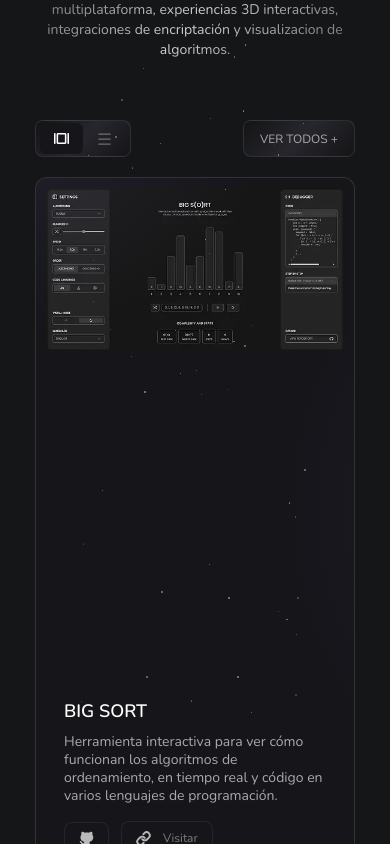
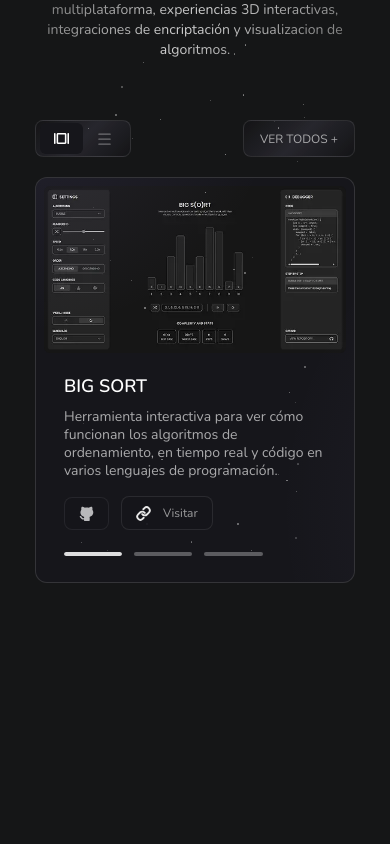
Before and after one commit to m4icol/portfolio, a React (Vite) app: page / in a window 390 px wide. Shown: the part 1156-2000 px from the top of the page. Built offline with nearby package versions, Linux system fonts and the light colour scheme.

Commit message:
seo: improving accessibility

```diff
--- a/src/assets/icons/Arrow.tsx
+++ b/src/assets/icons/Arrow.tsx
@@ -6,7 +6,7 @@ type ArrowProps = {
 export default function Arrow({className = "", size = "10"}: ArrowProps){
     return(
         <svg className={`${className}`} width={`${size}`} viewBox="0 0 36 21" fill="none" xmlns="http://www.w3.org/2000/svg">
-            <path d="M34 2L18 19L2 2" stroke="currentColor" stroke-width="6" stroke-linecap="round" stroke-linejoin="round"/>
+            <path d="M34 2L18 19L2 2" stroke="currentColor" strokeWidth="6" strokeLinecap="round" strokeLinejoin="round"/>
         </svg>
     )
 }
--- a/src/assets/icons/Line.tsx
+++ b/src/assets/icons/Line.tsx
@@ -9,7 +9,7 @@ export default function Line({classList = ""}: LineProps){
             <defs>
             <linearGradient id="paint0_linear_365_700" x1="60" y1="4" x2="0" y2="4" gradientUnits="userSpaceOnUse">
             <stop stop-color="#9E9E9E"/>
-            <stop offset="1" stop-color="#383838"/>
+            <stop offset="1" stopColor="#383838"/>
             </linearGradient>
             </defs>
         </svg>
--- a/src/components/SocialButton.tsx
+++ b/src/components/SocialButton.tsx
@@ -9,7 +9,8 @@ type SocialButtonProps = {
   href?: string;
   download?: boolean | string;
   target?: string;
-  Options?: Options
+  Options?: Options;
+  label?: string;
 };
 
 export default function SocialButton({
@@ -17,7 +18,8 @@ export default function SocialButton({
   href = "#",
   download,
   target = "",
-  Options = "arrow"
+  Options = "arrow",
+  label = "[read more...]"
 }: SocialButtonProps) {
   return (
     <a
@@ -27,6 +29,7 @@ export default function SocialButton({
        dark:text-DARK-subtext dark:hover:text-DARK-text dark:border-DARK-text/20 dark:bg-DARK-button/60"
       target={target}
       rel="noopener noreferrer"
+      aria-label={label}
       {...(download ? { download } : {})}
     >
       {text}
--- a/src/sections/Contact.tsx
+++ b/src/sections/Contact.tsx
@@ -19,8 +19,8 @@ export default function Contact(){
                 HABLAME DE TU PROXIMO PROYECTO
             </h2>
             <div className="flex gap-6 mt-1">
-                <SocialButton text={"GITHUB"} href="https://github.com/m4icol" target="_black" Options="github"></SocialButton>
-                <SocialButton text={"LINKEDIN"} href="https://www.linkedin.com/in/maickol-rivera/" target="_black" Options="link"></SocialButton>
+                <SocialButton text={"GITHUB"} href="https://github.com/m4icol" target="_black" Options="github" label="Look at my GitHub profile"></SocialButton>
+                <SocialButton text={"LINKEDIN"} href="https://www.linkedin.com/in/maickol-rivera/" target="_black" Options="link" label="Look at my LinkedIn profile"></SocialButton>
             </div>
 
         </section>
--- a/src/sections/sub_sections/ColumnList.tsx
+++ b/src/sections/sub_sections/ColumnList.tsx
@@ -51,13 +51,13 @@ const Projects: Project[] = [
               <p className="text-sm/4.5 text-LIGHT-subtext dark:text-DARK-subtext">{description}</p>
 
               <div className="mt-2 flex flex-row z-20 gap-3 items-center">
-                <a href={repository} target="_blank" className="opacity-70 hover:opacity-100 flex flex-row items-center gap-3 border-1 rounded-lg py-2 px-3.5
+                <a href={repository} aria-label="Look at the repository project" target="_blank" className="opacity-70 hover:opacity-100 flex flex-row items-center gap-3 border-1 rounded-lg py-2 px-3.5
                   bg-LIGHT-selected/60 border-LIGHT-text/10
                   dark:bg-DARK-selected dark:border-DARK-text/10">
 
                   <GitHub className="text-LIGHT-text dark:text-DARK-text" size={15}></GitHub>
                 </a>
-                <a href={link} target="_blank" className="opacity-70 hover:opacity-100 flex flex-row items-center gap-3 border-1 rounded-lg py-2 px-3.5
+                <a href={link} aria-label="Look at the project" target="_blank" className="opacity-90 hover:opacity-100 flex flex-row items-center gap-3 border-1 rounded-lg py-2 px-3.5
                   bg-LIGHT-selected/60 border-LIGHT-text/10
                   dark:bg-DARK-selected dark:border-DARK-text/10">
 
--- a/src/sections/sub_sections/SliderList.tsx
+++ b/src/sections/sub_sections/SliderList.tsx
@@ -79,7 +79,7 @@ export default function SliderList({ autoPlay = true}: SliderListProps) {
               key={project.img}
               src={project.img}
               alt={project.title}
-              className={`md:absolute md:inset-0 object-cover w-full transition-opacity duration-100 ${
+              className={`absolute p-2 md:p-0 inset-0 object-cover w-full transition-opacity duration-100 ${
                 index === selectedIndex && loaded ? "opacity-100" : "opacity-0"
               }`}
               onLoad={() => {
@@ -89,21 +89,21 @@ export default function SliderList({ autoPlay = true}: SliderListProps) {
           ))}
         </div>
 
-        <div className="w-full px-5 md:max-w-[45%] h-full flex flex-col pb-11 md:pb-0 md:pt-0 md:justify-center gap-2">
+        <div className="w-full pt-41.5 md-pt-0 px-5 md:max-w-[45%] h-full flex flex-col pb-11 md:pb-0 md:pt-0 md:justify-center gap-2">
 
           <p className="text-lg font-semibold text-LIGHT-text dark:text-DARK-text">{current.title}</p>
           <p className="text-sm/4.5 text-LIGHT-subtext dark:text-DARK-subtext">{current.description}</p>
 
           <div className="mt-2 md:my-2 flex flex-row z-20 gap-3 items-center">
 
-            <a href={current.repository} target="_blank" className="opacity-70 hover:opacity-100 flex flex-row items-center gap-3 border-1 rounded-lg py-2 px-3.5
+            <a href={current.repository} aria-label="Look at the repository project" target="_blank" className="opacity-70 hover:opacity-100 flex flex-row items-center gap-3 border-1 rounded-lg py-2 px-3.5
               bg-LIGHT-selected/60 border-LIGHT-text/10
               dark:bg-DARK-selected dark:border-DARK-text/10">
 
               <GitHub className="text-LIGHT-text dark:text-DARK-text" size={15}></GitHub>
             </a>
 
-            <a href={current.link} target="_blank" className="opacity-70 hover:opacity-100 flex flex-row items-center gap-3 border-1 rounded-lg py-2 px-3.5
+            <a href={current.link} aria-label="Look at the project" target="_blank" className="opacity-90 hover:opacity-100 flex flex-row items-center gap-3 border-1 rounded-lg py-2 px-3.5
               bg-LIGHT-selected/60 border-LIGHT-text/10
               dark:bg-DARK-selected dark:border-DARK-text/10">
 
--- a/src/style.css
+++ b/src/style.css
@@ -10,7 +10,7 @@ html {
     --color-DARK-button: #131315;
     --color-DARK-text: #fff;
     --color-DARK-subtext: #AAAAAC;
-    --color-DARK-selected: #15151A;
+    --color-DARK-selected: #16161B;
 
     --color-LIGHT-background: #FEFCF3;
     --color-LIGHT-button: #e9e9e9;
```
Also changed, not shown: src/assets/icons/AboutCode.tsx (+2 -2 lines).
